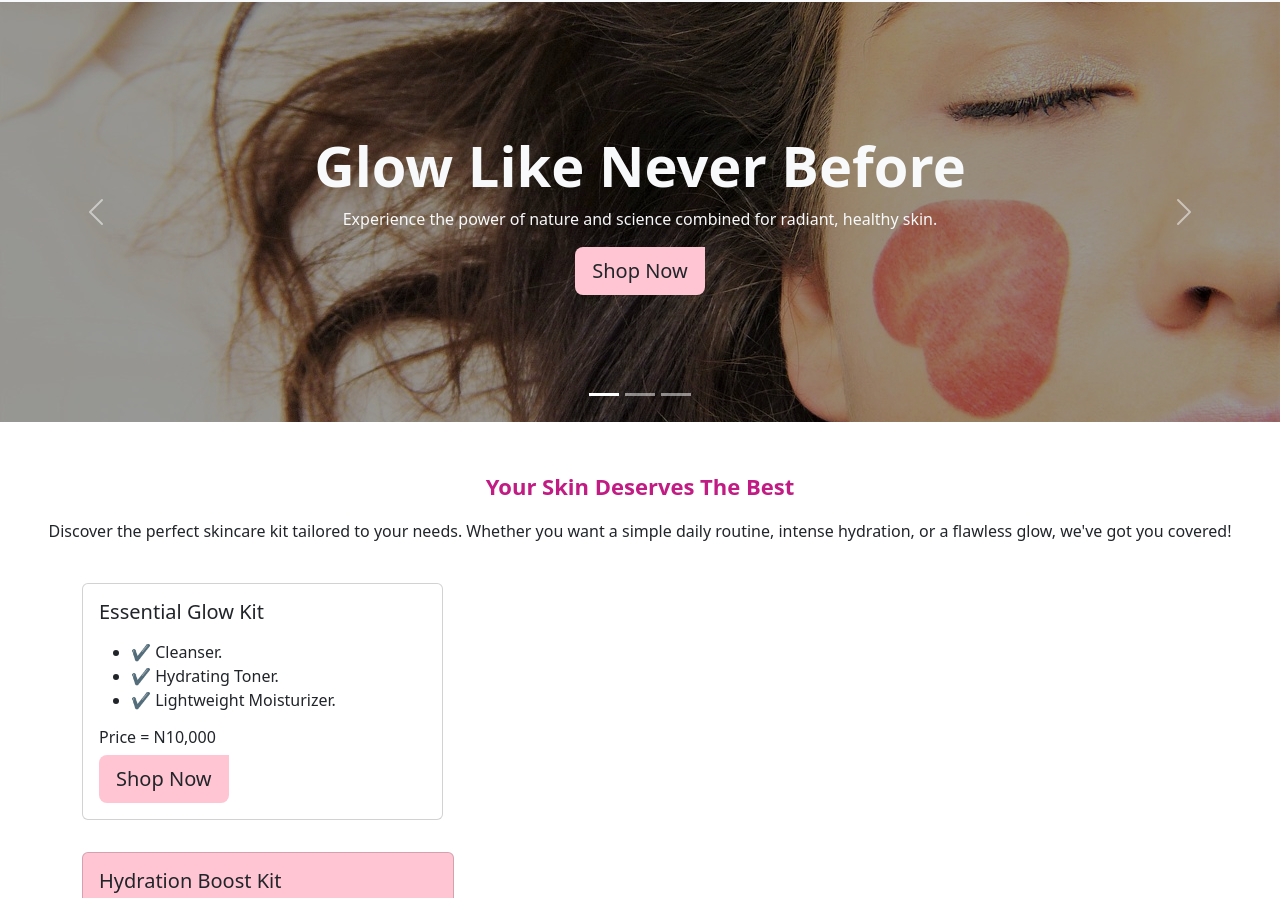
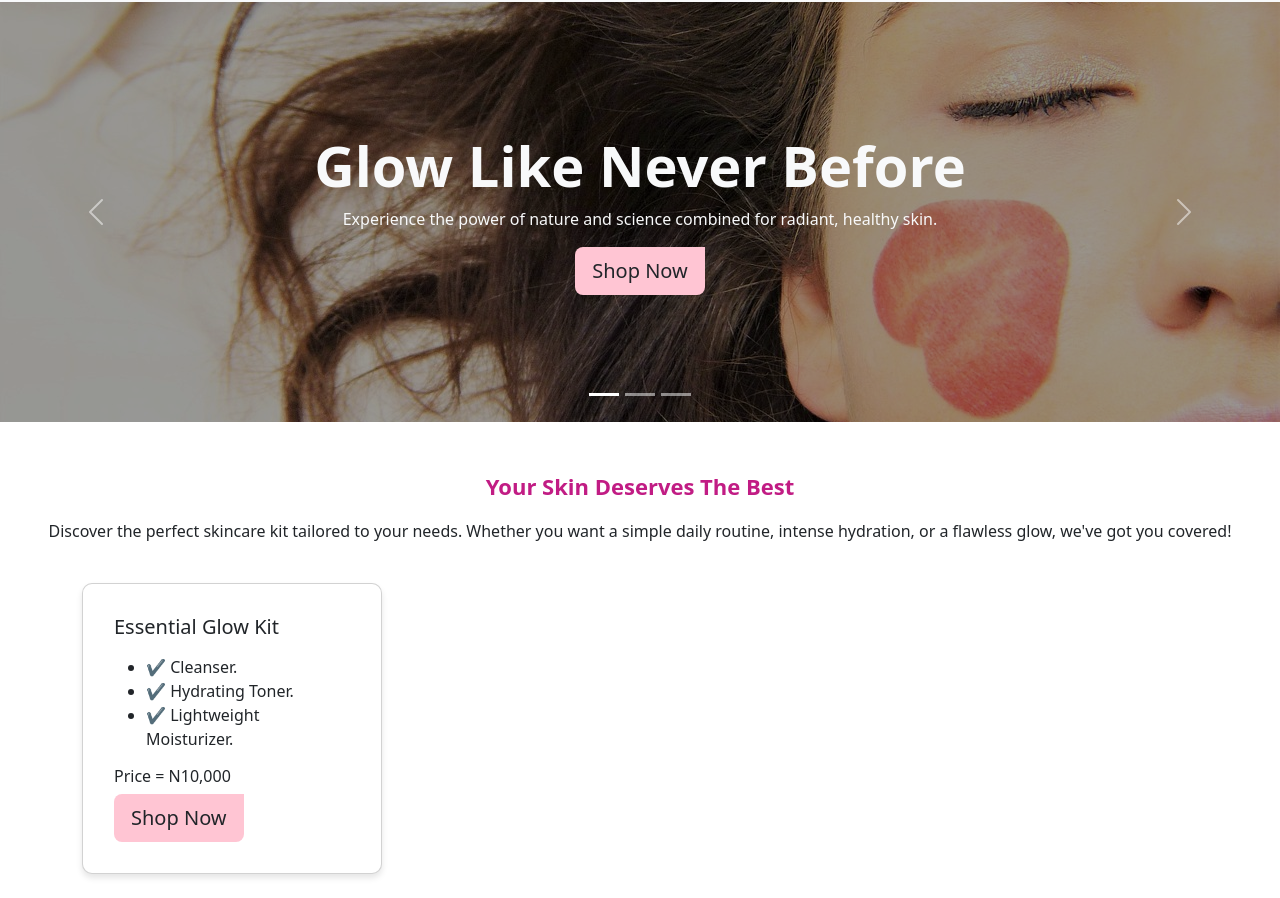
Before and after one commit to Victoria-jonah/Lumi-re-glow-products-, a plain HTML site: page index.html in a window 1280 px wide. Shown: the part 54-952 px from the top of the page. Drawn offline with nearby package versions, Linux system fonts and the light colour scheme.

Commit message:
Update style.css

```diff
--- a/style.css
+++ b/style.css
@@ -66,3 +66,20 @@
 .animated {
   animation: fadeIn 3s ease-in-out;
 }
+
+.card-con {
+    display: flex;
+    justify-content: space-between;
+    gap: 20px;
+    flex-wrap: wrap;
+}
+
+.card {
+    flex: 1;
+    min-width: 250px;
+    max-width: 300px;
+    background: white;
+    padding: 15px;
+    border-radius: 10px;
+    box-shadow: 0px 4px 6px rgba(0, 0, 0, 0.1);
+    }
```
